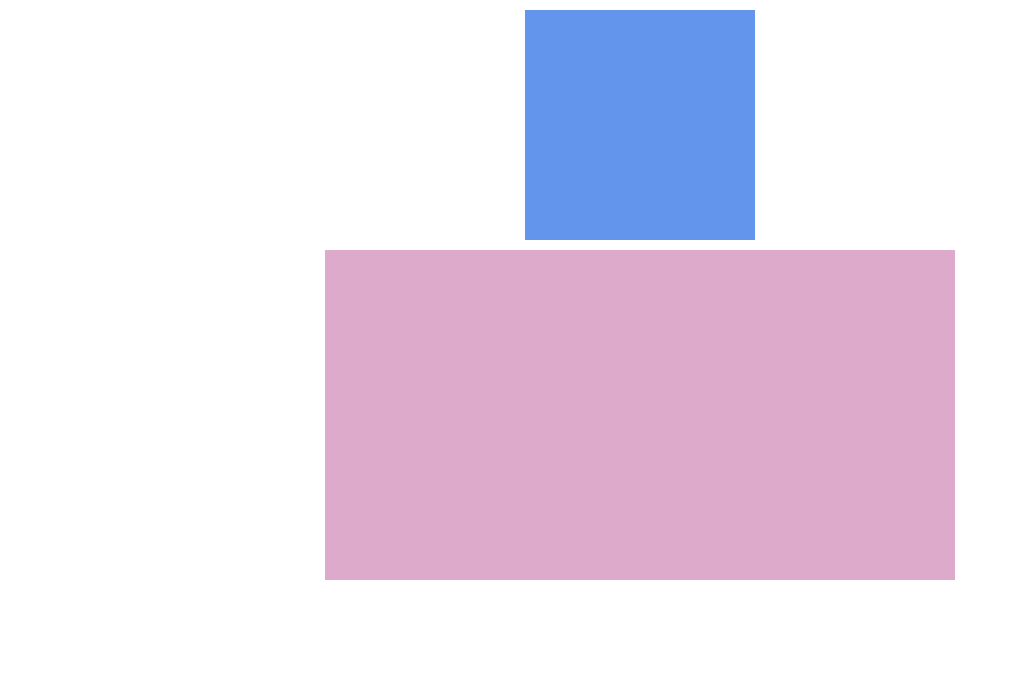
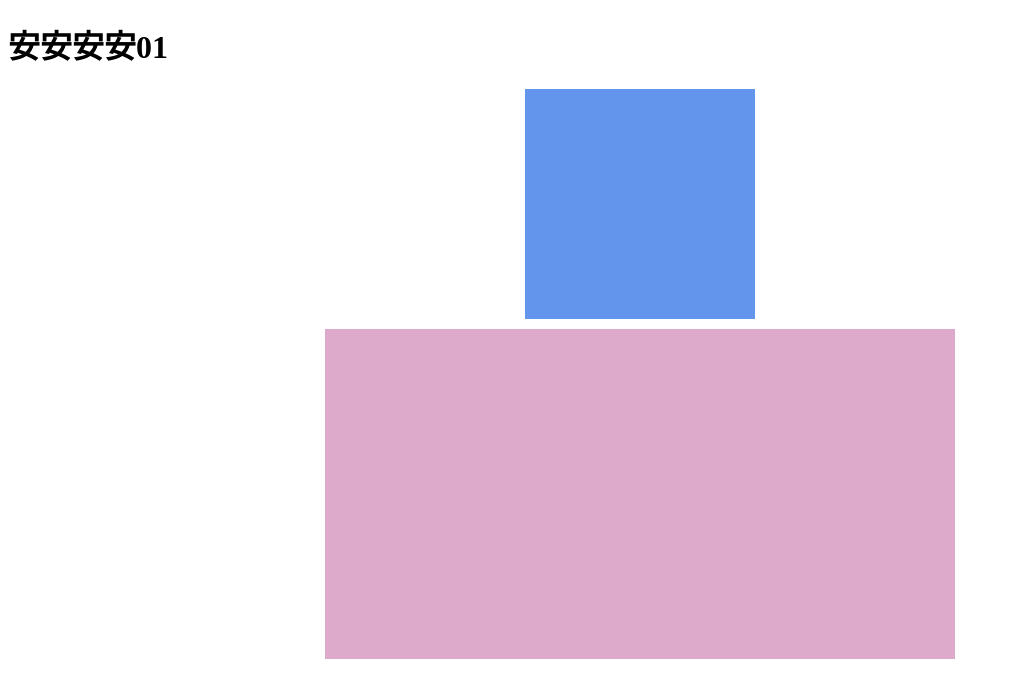
Before and after one commit to Titiyi11/A_project, a plain HTML site: page index.html in a window 1280 px wide. Shown: the whole page, without its empty margins (0-1009 px from the left). Drawn offline with Linux system fonts and the light colour scheme.

Commit message:
新增標題h1

```diff
--- a/index.html
+++ b/index.html
@@ -8,6 +8,7 @@
     <title>Document</title>
 </head>
 <body>
+    <h1>安安安安01</h1>
     <div class="aaa"></div>
     <div class="bbb"></div>
 </body>
```
